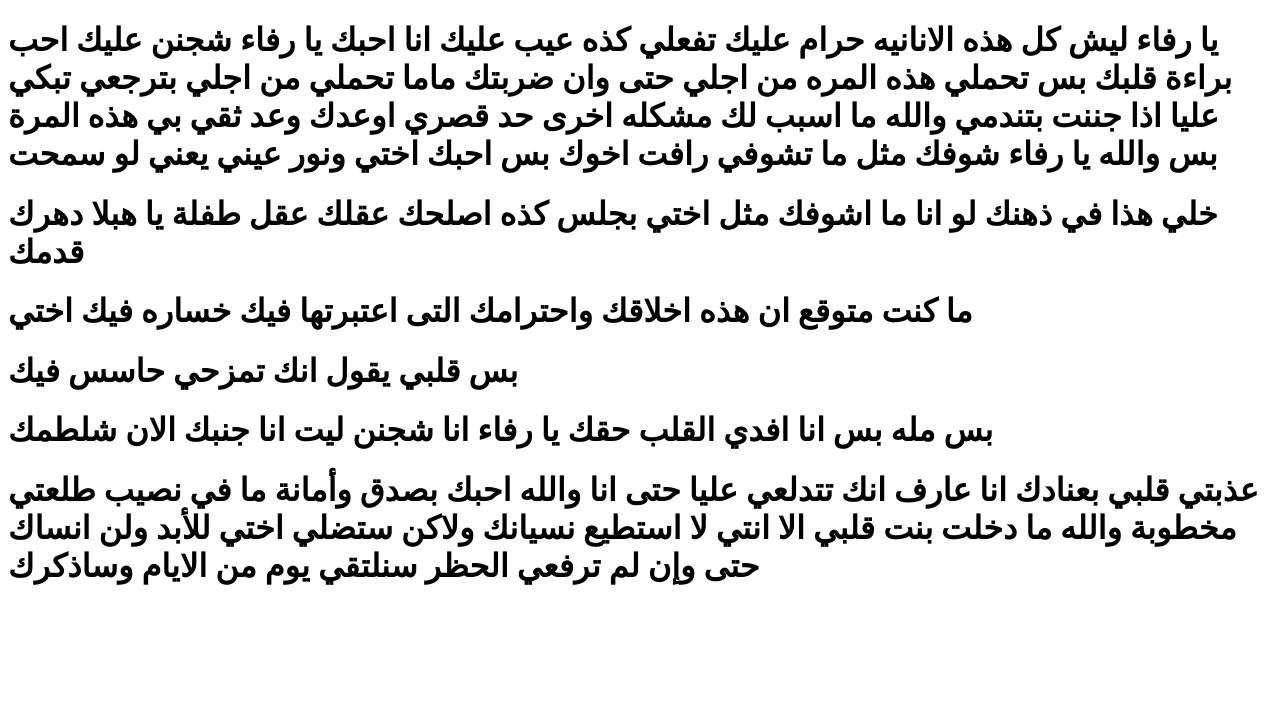
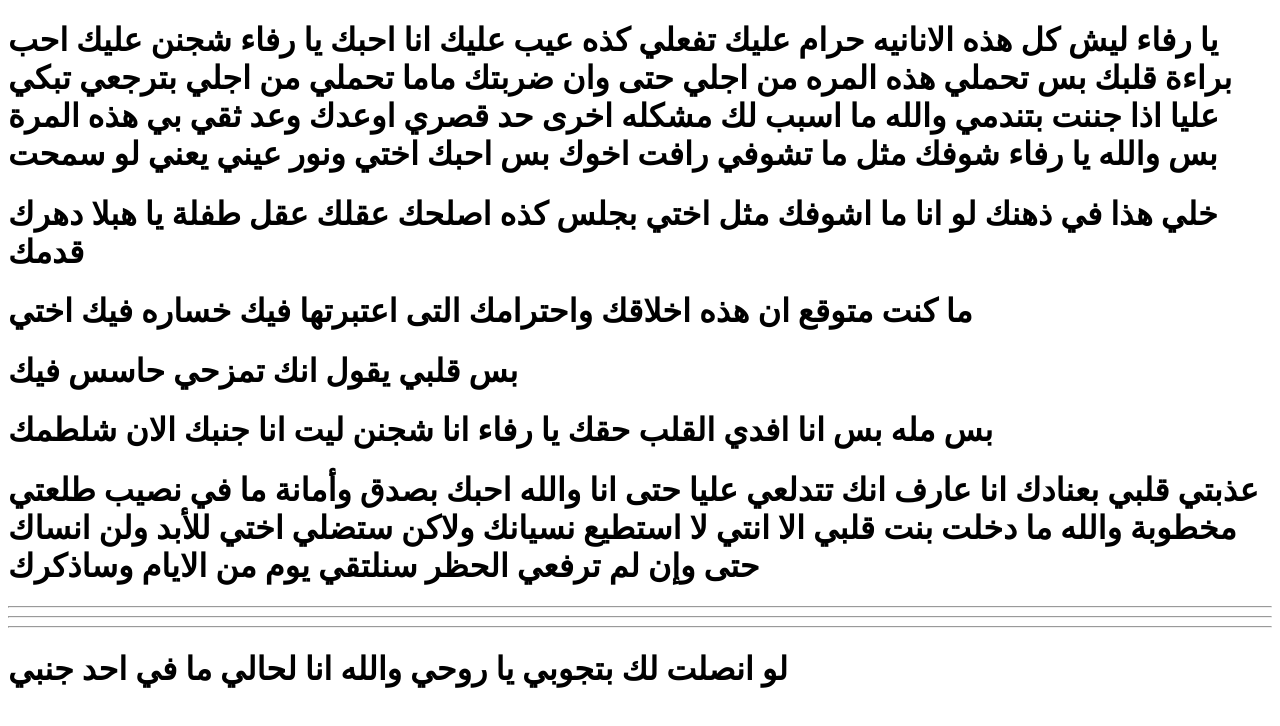
Before and after one commit to albshyryhsam/HR, a plain HTML site: page index.html in a window 1280 px wide. Drawn offline with Linux system fonts and the light colour scheme.

Commit message:
Add files via upload

```diff
--- a/index.html
+++ b/index.html
@@ -13,6 +13,8 @@
     <h1>بس مله بس انا افدي القلب حقك يا رفاء انا شجنن ليت انا جنبك الان شلطمك</h1>
     <h1>
      عذبتي قلبي بعنادك انا عارف انك تتدلعي عليا حتى انا والله احبك بصدق وأمانة ما في نصيب طلعتي مخطوبة والله ما دخلت بنت قلبي الا انتي لا استطيع نسيانك ولاكن ستضلي اختي للأبد ولن انساك حتى وإن لم ترفعي الحظر سنلتقي يوم من الايام وساذكرك </h1>
+     <hr> <hr> <hr>
+     <h1>لو انصلت لك بتجوبي يا روحي والله انا لحالي ما في احد جنبي</h1>
 
 </body>
 </html>
```
